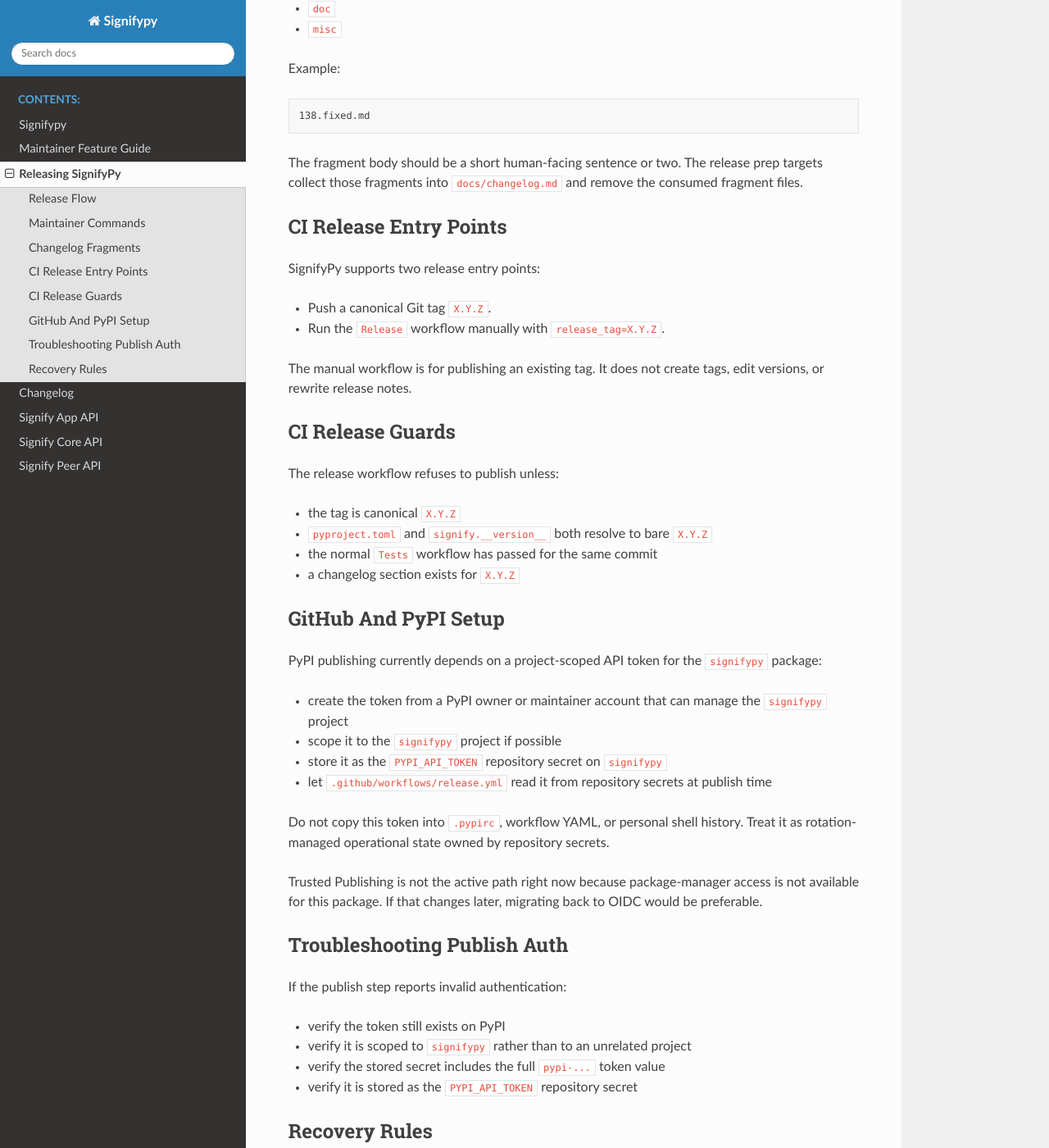
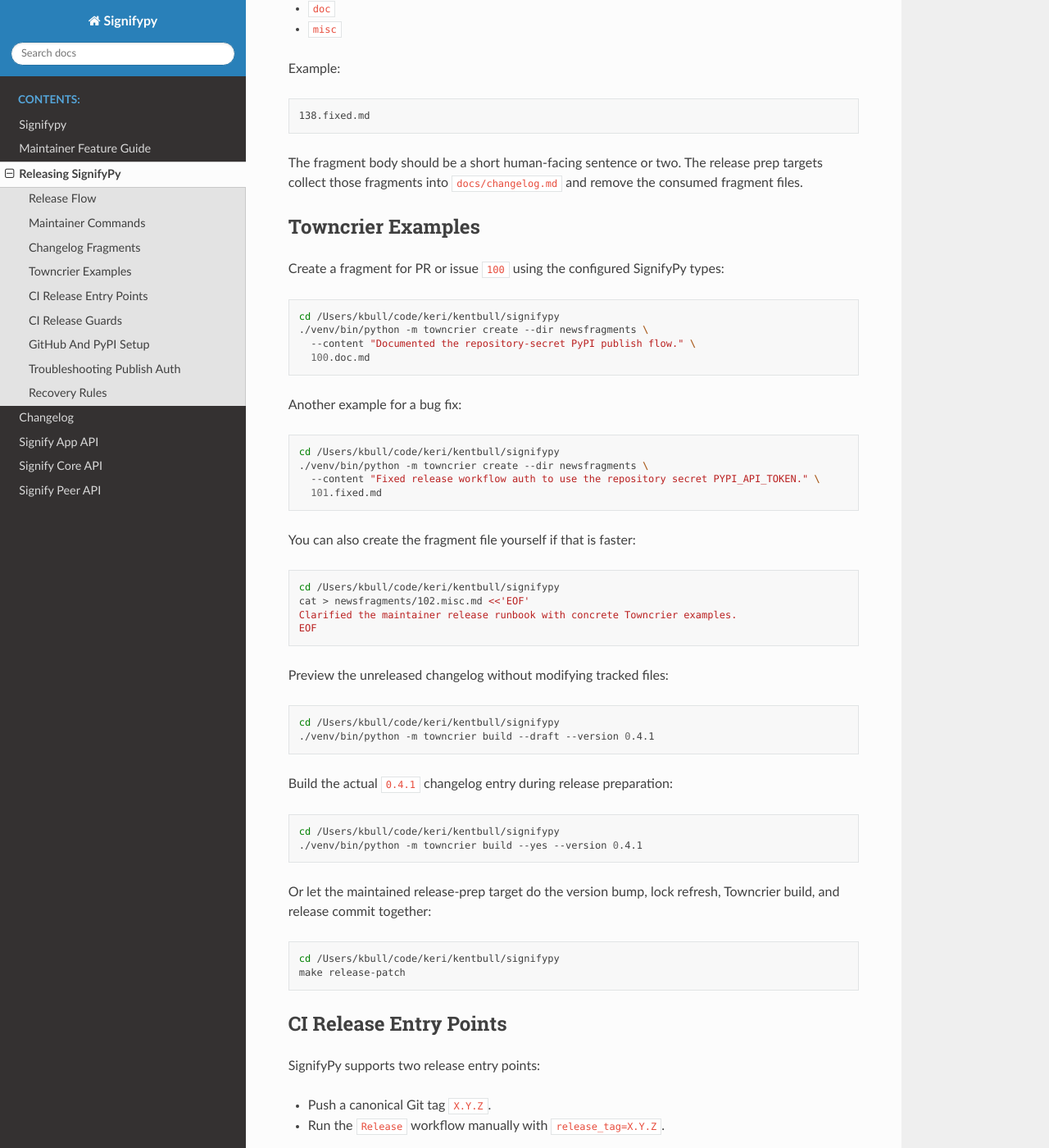
Before and after one commit to WebOfTrust/signifypy, a Sphinx documentation site: the page built from docs/releasing.md, in a window 1280 px wide and 1400 px high, scrolled down 1389 px. Shown: the whole window at 82% size. Built offline with Sphinx 7.4.7 and the Read the Docs theme 3.1.0, drawn with Linux system fonts in a browser that asks for light colours.

Commit message:
add newsfragments for 0.4.1

````diff
--- a/docs/releasing.md
+++ b/docs/releasing.md
@@ -70,6 +70,57 @@
 prep targets collect those fragments into `docs/changelog.md` and remove the
 consumed fragment files.
 
+## Towncrier Examples
+
+Create a fragment for PR or issue `100` using the configured SignifyPy types:
+
+```bash
+cd /Users/kbull/code/keri/kentbull/signifypy
+./venv/bin/python -m towncrier create --dir newsfragments \
+  --content "Documented the repository-secret PyPI publish flow." \
+  100.doc.md
+```
+
+Another example for a bug fix:
+
+```bash
+cd /Users/kbull/code/keri/kentbull/signifypy
+./venv/bin/python -m towncrier create --dir newsfragments \
+  --content "Fixed release workflow auth to use the repository secret PYPI_API_TOKEN." \
+  101.fixed.md
+```
+
+You can also create the fragment file yourself if that is faster:
+
+```bash
+cd /Users/kbull/code/keri/kentbull/signifypy
+cat > newsfragments/102.misc.md <<'EOF'
+Clarified the maintainer release runbook with concrete Towncrier examples.
+EOF
+```
+
+Preview the unreleased changelog without modifying tracked files:
+
+```bash
+cd /Users/kbull/code/keri/kentbull/signifypy
+./venv/bin/python -m towncrier build --draft --version 0.4.1
+```
+
+Build the actual `0.4.1` changelog entry during release preparation:
+
+```bash
+cd /Users/kbull/code/keri/kentbull/signifypy
+./venv/bin/python -m towncrier build --yes --version 0.4.1
+```
+
+Or let the maintained release-prep target do the version bump, lock refresh,
+Towncrier build, and release commit together:
+
+```bash
+cd /Users/kbull/code/keri/kentbull/signifypy
+make release-patch
+```
+
 ## CI Release Entry Points
 
 SignifyPy supports two release entry points:
@@ -105,10 +156,6 @@
 history. Treat it as rotation-managed operational state owned by repository
 secrets.
 
-Trusted Publishing is not the active path right now because package-manager
-access is not available for this package. If that changes later, migrating back
-to OIDC would be preferable.
-
 ## Troubleshooting Publish Auth
 
 If the publish step reports invalid authentication:
````
Also changed, not shown: newsfragments/137.fixed.md (added, +1 -0 lines), newsfragments/138.fixed.md (added, +1 -0 lines).
